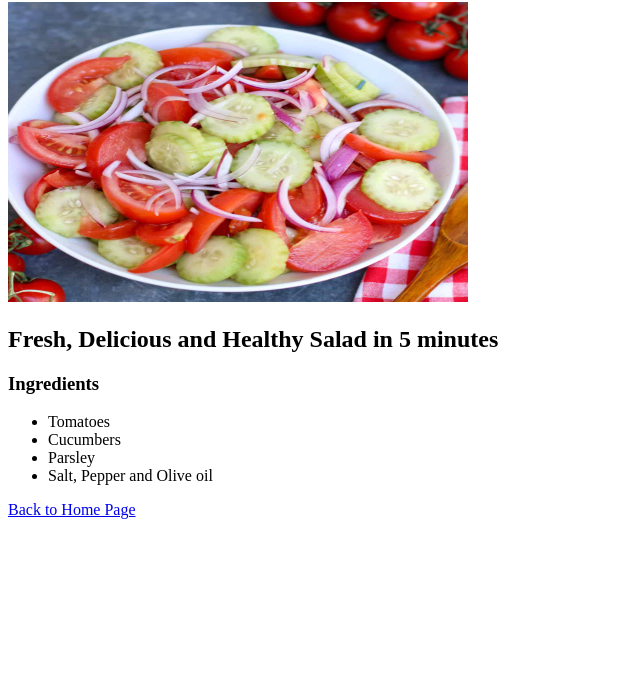
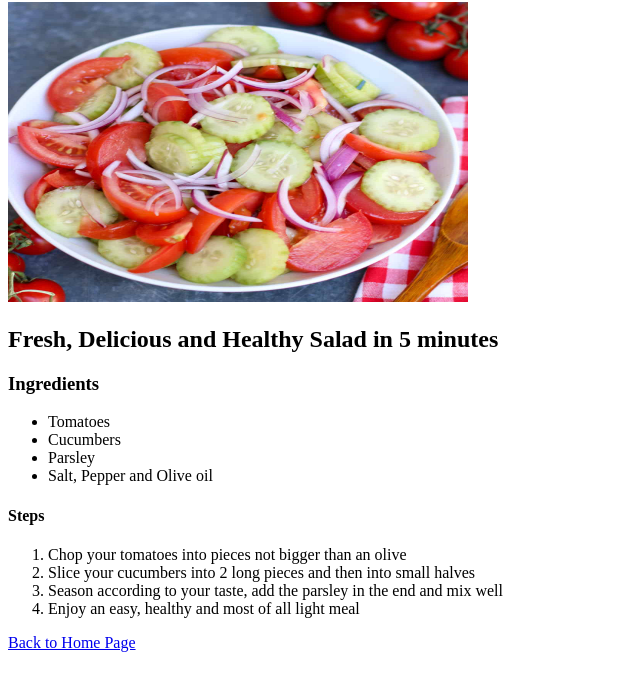
Before and after one commit to Durotaren/odin-recipes, a plain HTML site: page recipes/salad.html in a window 1280 px wide. Shown: the part 78-768 px from the top of the page, without its empty margins (0-640 px from the left). Drawn offline with Linux system fonts and the light colour scheme.

Commit message:
Add heading and organized list for steps

```diff
--- a/recipes/salad.html
+++ b/recipes/salad.html
@@ -19,6 +19,14 @@
       <li>Salt, Pepper and Olive oil</li>
     </ul>
 
+    <h4>Steps</h4>
+    <ol>
+      <li>Chop your tomatoes into pieces not bigger than an olive</li>
+      <li>Slice your cucumbers into 2 long pieces and then into small halves</li>
+      <li>Season according to your taste, add the parsley in the end and mix well</li>
+      <li>Enjoy an easy, healthy and most of all light meal</li>
+    </ol>
+
     <p><a href="../index.html">Back to Home Page</a></p>
   </body>
 </html>
```
